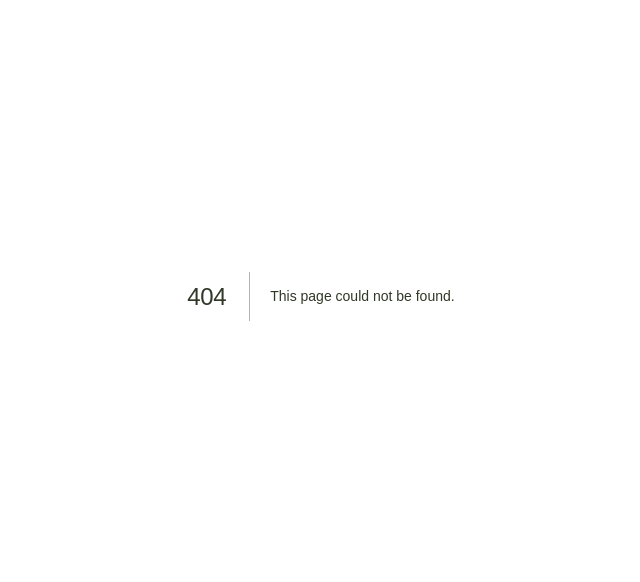
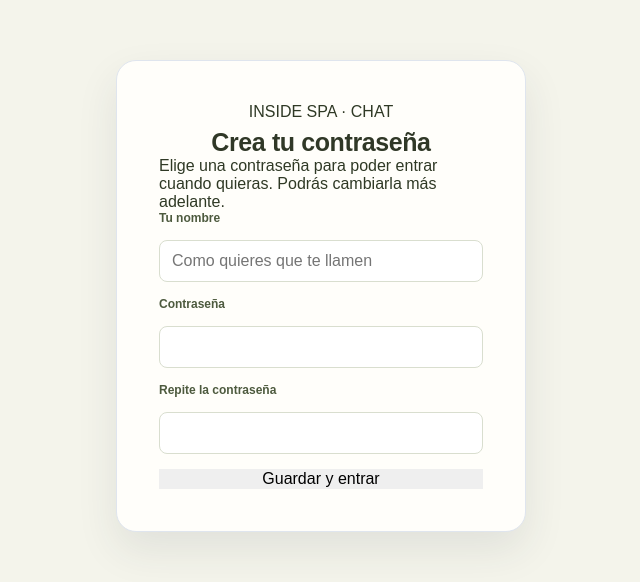
Before and after one commit to estebanvalbuena947-create/Chat_Inside, a Next.js app in the folder apps/web/: page /auth/password in a window 1280 px wide. Before the commit this address had no page. Shown: the part 104-686 px from the top of the page, without its empty margins (319-959 px from the left). Built offline with nearby package versions, Linux system fonts and the light colour scheme.

Commit message:
Pantalla para crear y recuperar contrasena

```diff
--- /dev/null
+++ b/apps/web/app/auth/password/page.tsx
@@ -0,0 +1,23 @@
+import { PasswordForm } from './password-form';
+
+/**
+ * Pantalla para crear o restablecer la contrasena.
+ *
+ * Sirve para los dos casos a proposito: quien acepta una invitacion y quien ha pedido recuperar su
+ * contrasena llegan aqui con una sesion ya iniciada por Supabase, y en ambos casos lo unico que
+ * falta es poner una contrasena. Una pantalla, dos caminos.
+ */
+export default function PasswordPage() {
+  return (
+    <main className="login-page">
+      <section className="login-card">
+        <p className="login-brand">INSIDE SPA · CHAT</p>
+        <h1>Crea tu contraseña</h1>
+        <p className="login-hint">
+          Elige una contraseña para poder entrar cuando quieras. Podrás cambiarla más adelante.
+        </p>
+        <PasswordForm />
+      </section>
+    </main>
+  );
+}
--- /dev/null
+++ b/apps/web/app/auth/password/password-form.tsx
@@ -0,0 +1,102 @@
+'use client';
+
+import { useRouter } from 'next/navigation';
+import { useState } from 'react';
+import { createClient } from '../../../lib/supabase/client';
+
+/** Cuantos caracteres exigimos. Ocho es el minimo habitual y no molesta a nadie. */
+const MINIMO = 8;
+
+/**
+ * Formulario para crear o restablecer la contrasena.
+ *
+ * Supabase deja a la persona con una sesion iniciada al abrir el enlace, asi que aqui no se pide
+ * correo: solo la contrasena nueva. Si no hubiera sesion, el middleware la habria mandado al acceso.
+ */
+export function PasswordForm() {
+  const router = useRouter();
+  const [nombre, setNombre] = useState('');
+  const [password, setPassword] = useState('');
+  const [repetida, setRepetida] = useState('');
+  const [errorMessage, setErrorMessage] = useState<string | null>(null);
+  const [guardando, setGuardando] = useState(false);
+
+  async function handleSubmit(event: React.FormEvent<HTMLFormElement>): Promise<void> {
+    event.preventDefault();
+    setErrorMessage(null);
+
+    const nombreLimpio = nombre.trim();
+    if (nombreLimpio.length === 0) {
+      setErrorMessage('Escribe tu nombre: es el que vera el equipo en la bandeja.');
+      return;
+    }
+    if (password.length < MINIMO) {
+      setErrorMessage(`La contraseña debe tener al menos ${MINIMO} caracteres.`);
+      return;
+    }
+    if (password !== repetida) {
+      setErrorMessage('Las dos contraseñas no coinciden.');
+      return;
+    }
+
+    setGuardando(true);
+    const supabase = createClient();
+    const { error } = await supabase.auth.updateUser({
+      data: { full_name: nombreLimpio },
+      password
+    });
+    setGuardando(false);
+
+    if (error) {
+      setErrorMessage(
+        'No fue posible guardar la contraseña. Puede que el enlace haya caducado: pide uno nuevo.'
+      );
+      return;
+    }
+
+    router.replace('/');
+    router.refresh();
+  }
+
+  return (
+    <form className="login-form" onSubmit={(event) => void handleSubmit(event)}>
+      <label htmlFor="nombre">Tu nombre</label>
+      <input
+        autoComplete="name"
+        id="nombre"
+        onChange={(event) => setNombre(event.target.value)}
+        placeholder="Como quieres que te llamen"
+        type="text"
+        value={nombre}
+      />
+
+      <label htmlFor="nueva-contrasena">Contraseña</label>
+      <input
+        autoComplete="new-password"
+        id="nueva-contrasena"
+        onChange={(event) => setPassword(event.target.value)}
+        type="password"
+        value={password}
+      />
+
+      <label htmlFor="repetir-contrasena">Repite la contraseña</label>
+      <input
+        autoComplete="new-password"
+        id="repetir-contrasena"
+        onChange={(event) => setRepetida(event.target.value)}
+        type="password"
+        value={repetida}
+      />
+
+      {errorMessage ? (
+        <p className="login-error" role="alert">
+          {errorMessage}
+        </p>
+      ) : null}
+
+      <button disabled={guardando} type="submit">
+        {guardando ? 'Guardando…' : 'Guardar y entrar'}
+      </button>
+    </form>
+  );
+}
```
